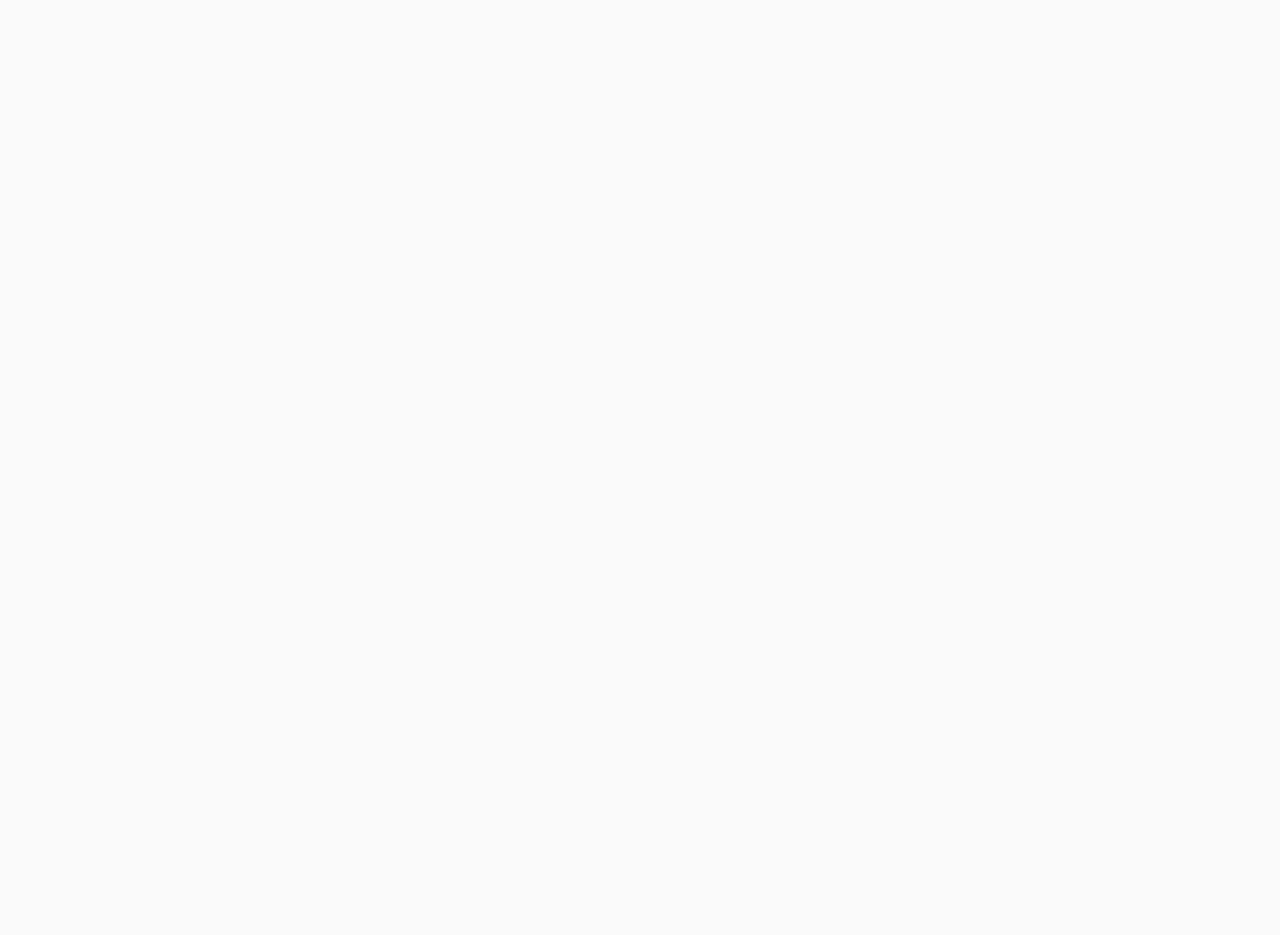
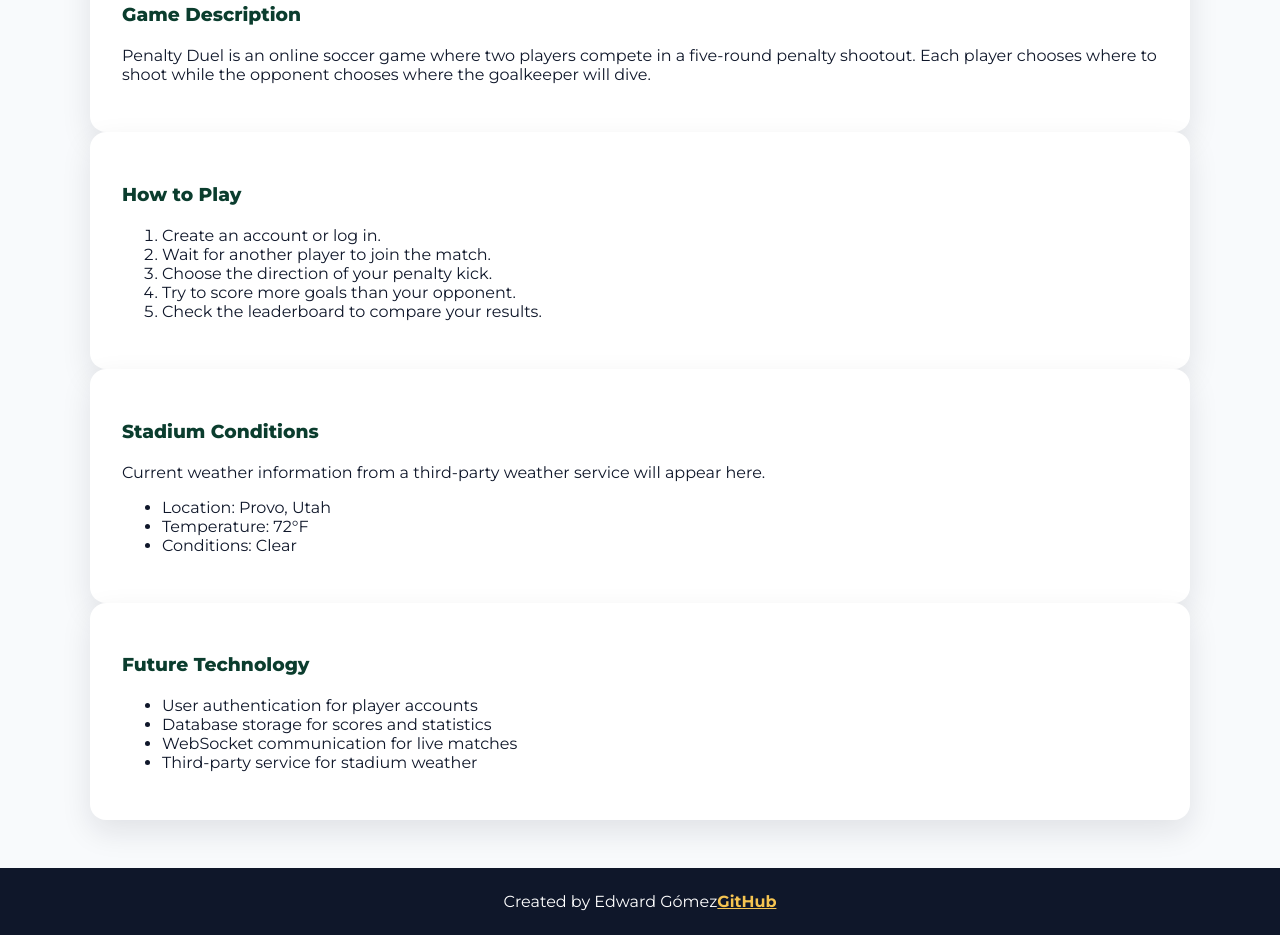
Before and after one commit to edwardgm07-source/startup, a React (Vite) app: page /about in a window 1280 px wide. Shown: the part 340-1275 px from the top of the page. Before the commit the page ends 800 px from the top, so only its background shows below. Built offline with nearby package versions, Linux system fonts and the light colour scheme.

Commit message:
Convert about page to React

```diff
--- /dev/null
+++ b/src/about/about.jsx
@@ -0,0 +1,54 @@
+export function About() {
+  return (
+    <>
+      <section className="page-heading">
+        <p className="eyebrow">The game behind the challenge</p>
+        <h2>About Penalty Duel</h2>
+      </section>
+
+      <section className="game-card">
+        <h3>Game Description</h3>
+        <p>
+          Penalty Duel is an online soccer game where two players compete in a
+          five-round penalty shootout. Each player chooses where to shoot while
+          the opponent chooses where the goalkeeper will dive.
+        </p>
+      </section>
+
+      <section className="game-card">
+        <h3>How to Play</h3>
+        <ol>
+          <li>Create an account or log in.</li>
+          <li>Wait for another player to join the match.</li>
+          <li>Choose the direction of your penalty kick.</li>
+          <li>Try to score more goals than your opponent.</li>
+          <li>Check the leaderboard to compare your results.</li>
+        </ol>
+      </section>
+
+      <section className="game-card">
+        <h3>Stadium Conditions</h3>
+        <p>
+          Current weather information from a third-party weather service will
+          appear here.
+        </p>
+
+        <ul>
+          <li>Location: Provo, Utah</li>
+          <li>Temperature: 72°F</li>
+          <li>Conditions: Clear</li>
+        </ul>
+      </section>
+
+      <section className="game-card">
+        <h3>Future Technology</h3>
+        <ul>
+          <li>User authentication for player accounts</li>
+          <li>Database storage for scores and statistics</li>
+          <li>WebSocket communication for live matches</li>
+          <li>Third-party service for stadium weather</li>
+        </ul>
+      </section>
+    </>
+  );
+}
--- a/src/app.jsx
+++ b/src/app.jsx
@@ -3,11 +3,8 @@ import { BrowserRouter, NavLink, Route, Routes } from 'react-router-dom';
 import { Home } from './home/home.jsx';
 import { Play } from './play/play.jsx';
 import { Scores } from './scores/scores.jsx';
+import { About } from './about/about.jsx';
 
-
-function About() {
-  return <h2>About Penalty Duel</h2>;
-}
 
 export function App() {
   return (
```
